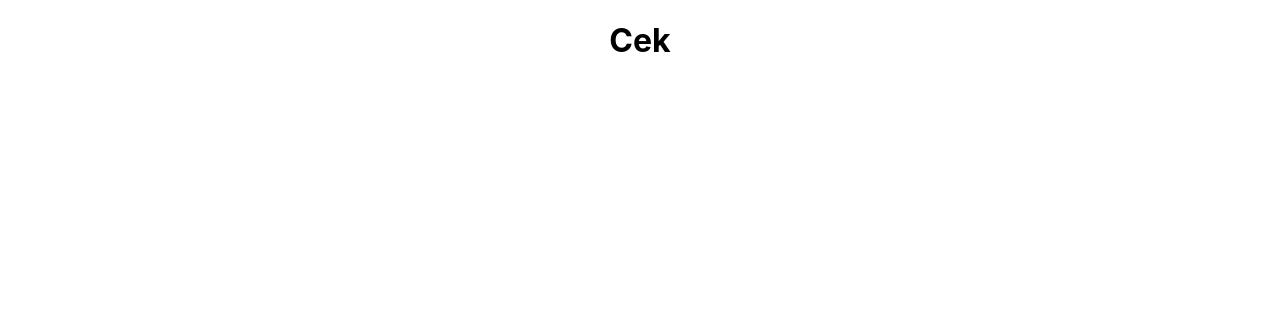
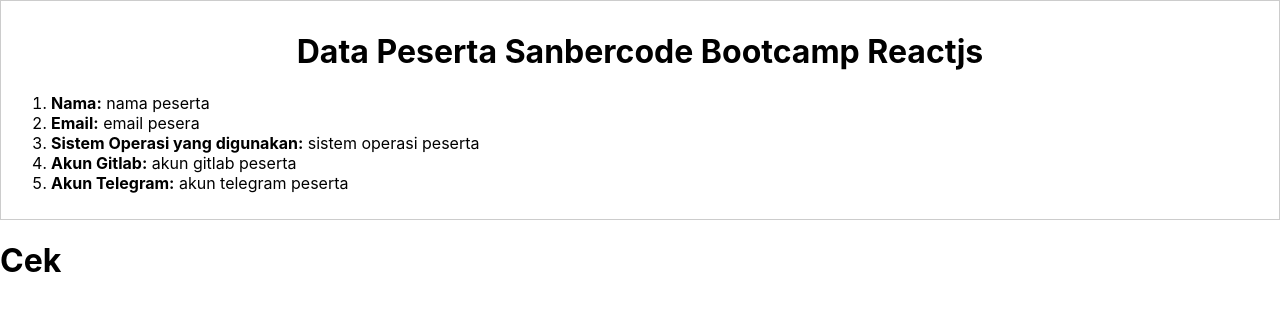
Before and after one commit to wildenali/quiz-3-reactjs-sanbercode-0720, a React (Create React App) app: page / in a window 1280 px wide. Shown: the top 310 px of the page. Built offline with nearby package versions, Linux system fonts and the light colour scheme.

Commit message:
Create About Component

```diff
--- a/src/App.js
+++ b/src/App.js
@@ -1,12 +1,16 @@
-import React from 'react';
+import React, { Component } from 'react';
 import './App.css';
+import About from './components/About';
 
-function App() {
-  return (
-    <div className="App">
-      <h1>Cek</h1>
-    </div>
-  );
+class App extends Component {
+  render() {
+    return (
+      <div>
+        <About />
+        <h1>Cek</h1>
+      </div>
+    );
+  }
 }
 
 export default App;
--- /dev/null
+++ b/src/components/About.jsx
@@ -0,0 +1,25 @@
+import React from 'react'
+
+const About = () => {
+  return (
+    <>
+      <header>
+        <title>about</title>
+      </header>
+      <body>
+        <div style={{ padding: "10px", border: "1px solid #ccc" }}>
+          <h1 style={{ textAlign: "center" }}>Data Peserta Sanbercode Bootcamp Reactjs</h1>
+          <ol>
+            <li><strong style={{ width: "100px" }}>Nama:</strong> nama peserta</li>
+            <li><strong style={{ width: "100px" }}>Email:</strong> email pesera</li>
+            <li><strong style={{ width: "100px" }}>Sistem Operasi yang digunakan:</strong> sistem operasi peserta</li>
+            <li><strong style={{ width: "100px" }}>Akun Gitlab:</strong> akun gitlab peserta</li>
+            <li><strong style={{ width: "100px" }}>Akun Telegram:</strong> akun telegram peserta</li>
+          </ol>
+        </div>
+      </body>
+    </>
+  )
+}
+
+export default About
```
Also changed, not shown: 1 other file (tests, documents, lock files or other folders).
